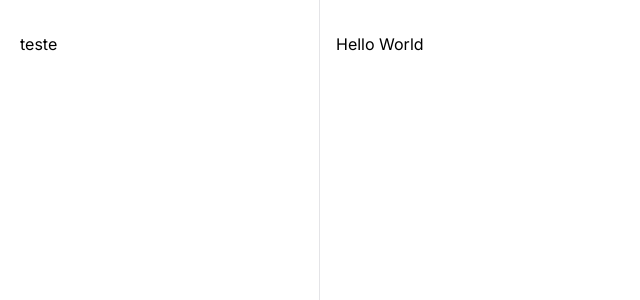
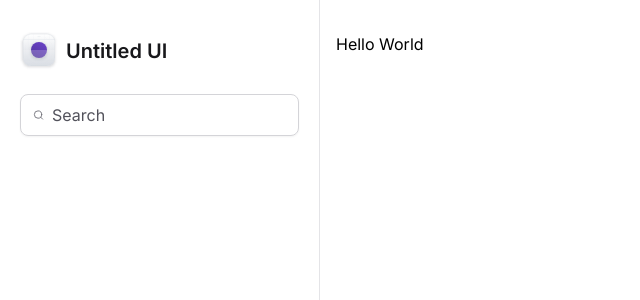
Before and after one commit to ivanrpassos/masterizando-o-tailwind, a Next.js app: page / in a window 1280 px wide. Shown: the top 300 px of the page, without its empty margins (0-640 px from the left). Built offline with nearby package versions, Linux system fonts and the light colour scheme.

Commit message:
Aula 8 - Logo e Input de Busca

```diff
--- /dev/null
+++ b/app/components/SideBar/Logo.tsx
@@ -0,0 +1,209 @@
+export const Logo = () => {
+  return (
+    <strong className="flex items-center gap-2 text-xl font-semibold text-zinc-900">
+      <svg
+        width={38}
+        height={38}
+        viewBox="0 0 38 38"
+        fill="none"
+        xmlns="http://www.w3.org/2000/svg"
+      >
+        <g filter="url(#filter0_dd_6153_307)">
+          <g clipPath="url(#clip0_6153_307)">
+            <rect x={3} y={2} width={32} height={32} rx={8} fill="#fff" />
+            <rect
+              x={3}
+              y={2}
+              width={32}
+              height={32}
+              rx={8}
+              fill="url(#paint0_linear_6153_307)"
+            />
+            <path
+              fillRule="evenodd"
+              clipRule="evenodd"
+              d="M19 4.039c-7.71 0-13.961 6.25-13.961 13.961 0 7.71 6.25 13.961 13.961 13.961 7.71 0 13.961-6.25 13.961-13.961 0-7.71-6.25-13.961-13.961-13.961zM4.961 18c0-7.753 6.286-14.039 14.039-14.039S33.039 10.247 33.039 18 26.753 32.039 19 32.039 4.961 25.753 4.961 18z"
+              fill="#D0D5DD"
+            />
+            <path
+              fillRule="evenodd"
+              clipRule="evenodd"
+              d="M19 14.078a3.922 3.922 0 100 7.845 3.922 3.922 0 000-7.845zM15 18a4 4 0 118 0 4 4 0 01-8 0z"
+              fill="#D0D5DD"
+            />
+            <path
+              fillRule="evenodd"
+              clipRule="evenodd"
+              d="M19 15.32a2.68 2.68 0 100 5.36 2.68 2.68 0 000-5.36zM16.243 18a2.757 2.757 0 115.514 0 2.757 2.757 0 01-5.514 0z"
+              fill="#D0D5DD"
+            />
+            <path d="M18.961 2h.078v32h-.078V2z" fill="#D0D5DD" />
+            <path d="M35 17.96v.079H3v-.078h32z" fill="#D0D5DD" />
+            <path
+              d="M29.602 2h.078v32h-.078V2zM13.64 2h.078v32h-.077V2zM24.282 2h.077v32h-.077V2zM8.32 2h.078v32H8.32V2z"
+              fill="#D0D5DD"
+            />
+            <path
+              d="M35 28.602v.077H3v-.077h32zM35 12.64v.078H3v-.077h32zM35 23.281v.078H3v-.078h32zM35 7.32v.078H3V7.32h32z"
+              fill="#D0D5DD"
+            />
+            <g filter="url(#filter1_dd_6153_307)">
+              <circle
+                cx={19}
+                cy={18}
+                r={8}
+                fill="url(#paint1_linear_6153_307)"
+              />
+            </g>
+            <g filter="url(#filter2_b_6153_307)">
+              <path
+                d="M3 18h32v3.2c0 4.48 0 6.72-.872 8.432a8 8 0 01-3.496 3.496C28.92 34 26.68 34 22.2 34h-6.4c-4.48 0-6.72 0-8.432-.872a8 8 0 01-3.496-3.496C3 27.92 3 25.68 3 21.2V18z"
+                fill="#fff"
+                fillOpacity={0.2}
+              />
+            </g>
+          </g>
+          <rect
+            x={3.15}
+            y={2.15}
+            width={31.7}
+            height={31.7}
+            rx={7.85}
+            stroke="#D0D5DD"
+            strokeWidth={0.3}
+          />
+        </g>
+        <defs>
+          <filter
+            id="filter0_dd_6153_307"
+            x={0}
+            y={0}
+            width={38}
+            height={38}
+            filterUnits="userSpaceOnUse"
+            colorInterpolationFilters="sRGB"
+          >
+            <feFlood floodOpacity={0} result="BackgroundImageFix" />
+            <feColorMatrix
+              in="SourceAlpha"
+              values="0 0 0 0 0 0 0 0 0 0 0 0 0 0 0 0 0 0 127 0"
+              result="hardAlpha"
+            />
+            <feOffset dy={1} />
+            <feGaussianBlur stdDeviation={1} />
+            <feColorMatrix values="0 0 0 0 0.0627451 0 0 0 0 0.0941176 0 0 0 0 0.156863 0 0 0 0.06 0" />
+            <feBlend
+              in2="BackgroundImageFix"
+              result="effect1_dropShadow_6153_307"
+            />
+            <feColorMatrix
+              in="SourceAlpha"
+              values="0 0 0 0 0 0 0 0 0 0 0 0 0 0 0 0 0 0 127 0"
+              result="hardAlpha"
+            />
+            <feOffset dy={1} />
+            <feGaussianBlur stdDeviation={1.5} />
+            <feColorMatrix values="0 0 0 0 0.0627451 0 0 0 0 0.0941176 0 0 0 0 0.156863 0 0 0 0.1 0" />
+            <feBlend
+              in2="effect1_dropShadow_6153_307"
+              result="effect2_dropShadow_6153_307"
+            />
+            <feBlend
+              in="SourceGraphic"
+              in2="effect2_dropShadow_6153_307"
+              result="shape"
+            />
+          </filter>
+          <filter
+            id="filter1_dd_6153_307"
+            x={8}
+            y={8}
+            width={22}
+            height={22}
+            filterUnits="userSpaceOnUse"
+            colorInterpolationFilters="sRGB"
+          >
+            <feFlood floodOpacity={0} result="BackgroundImageFix" />
+            <feColorMatrix
+              in="SourceAlpha"
+              values="0 0 0 0 0 0 0 0 0 0 0 0 0 0 0 0 0 0 127 0"
+              result="hardAlpha"
+            />
+            <feOffset dy={1} />
+            <feGaussianBlur stdDeviation={1} />
+            <feColorMatrix values="0 0 0 0 0.0627451 0 0 0 0 0.0941176 0 0 0 0 0.156863 0 0 0 0.06 0" />
+            <feBlend
+              in2="BackgroundImageFix"
+              result="effect1_dropShadow_6153_307"
+            />
+            <feColorMatrix
+              in="SourceAlpha"
+              values="0 0 0 0 0 0 0 0 0 0 0 0 0 0 0 0 0 0 127 0"
+              result="hardAlpha"
+            />
+            <feOffset dy={1} />
+            <feGaussianBlur stdDeviation={1.5} />
+            <feColorMatrix values="0 0 0 0 0.0627451 0 0 0 0 0.0941176 0 0 0 0 0.156863 0 0 0 0.1 0" />
+            <feBlend
+              in2="effect1_dropShadow_6153_307"
+              result="effect2_dropShadow_6153_307"
+            />
+            <feBlend
+              in="SourceGraphic"
+              in2="effect2_dropShadow_6153_307"
+              result="shape"
+            />
+          </filter>
+          <filter
+            id="filter2_b_6153_307"
+            x={-2}
+            y={13}
+            width={42}
+            height={26}
+            filterUnits="userSpaceOnUse"
+            colorInterpolationFilters="sRGB"
+          >
+            <feFlood floodOpacity={0} result="BackgroundImageFix" />
+            <feGaussianBlur in="BackgroundImageFix" stdDeviation={2.5} />
+            <feComposite
+              in2="SourceAlpha"
+              operator="in"
+              result="effect1_backgroundBlur_6153_307"
+            />
+            <feBlend
+              in="SourceGraphic"
+              in2="effect1_backgroundBlur_6153_307"
+              result="shape"
+            />
+          </filter>
+          <linearGradient
+            id="paint0_linear_6153_307"
+            x1={19}
+            y1={2}
+            x2={19}
+            y2={34}
+            gradientUnits="userSpaceOnUse"
+          >
+            <stop stopColor="#fff" />
+            <stop offset={1} stopColor="#D0D5DD" />
+          </linearGradient>
+          <linearGradient
+            id="paint1_linear_6153_307"
+            x1={15}
+            y1={26}
+            x2={23}
+            y2={10}
+            gradientUnits="userSpaceOnUse"
+          >
+            <stop stopColor="#53389E" />
+            <stop offset={1} stopColor="#6941C6" />
+          </linearGradient>
+          <clipPath id="clip0_6153_307">
+            <rect x={3} y={2} width={32} height={32} rx={8} fill="#fff" />
+          </clipPath>
+        </defs>
+      </svg>
+      <span>Untitled UI</span>
+    </strong>
+  )
+}
--- /dev/null
+++ b/app/components/SideBar/index.tsx
@@ -0,0 +1,18 @@
+import { Search } from 'lucide-react'
+import { Logo } from './Logo'
+
+export const SideBar = () => {
+  return (
+    <aside className="space-y-6 border-r border-zinc-200 px-5 py-8">
+      <Logo />
+
+      <article className="flex w-full items-center gap-2 rounded-lg border border-zinc-300 px-3 py-2 shadow-sm">
+        <Search className="h-5 w-5 text-zinc-500" />
+        <input
+          className="flex-1 border-0 bg-transparent p-0 text-zinc-900 placeholder-zinc-600"
+          placeholder="Search"
+        />
+      </article>
+    </aside>
+  )
+}
--- a/app/layout.tsx
+++ b/app/layout.tsx
@@ -1,6 +1,7 @@
 import './globals.css'
 import type { Metadata } from 'next'
 import { Inter } from 'next/font/google'
+import { SideBar } from './components/SideBar'
 
 const inter = Inter({ subsets: ['latin'] })
 
@@ -18,9 +19,7 @@ export default function RootLayout({
     <html lang="pt-BR">
       <body className={inter.className}>
         <div className="grid-cols-app grid min-h-screen">
-          <aside className="border-r border-zinc-200 px-5 py-8">
-            <h1>teste</h1>
-          </aside>
+          <SideBar />
           <main className="px-4 pb-12 pt-8">{children}</main>
         </div>
       </body>
--- a/package.json
+++ b/package.json
@@ -15,6 +15,7 @@
     "autoprefixer": "10.4.15",
     "eslint": "8.49.0",
     "eslint-config-next": "13.4.19",
+    "lucide-react": "^0.277.0",
     "next": "13.4.19",
     "postcss": "8.4.29",
     "react": "18.2.0",
```
Also changed, not shown: 1 other file (tests, documents, lock files or other folders).
